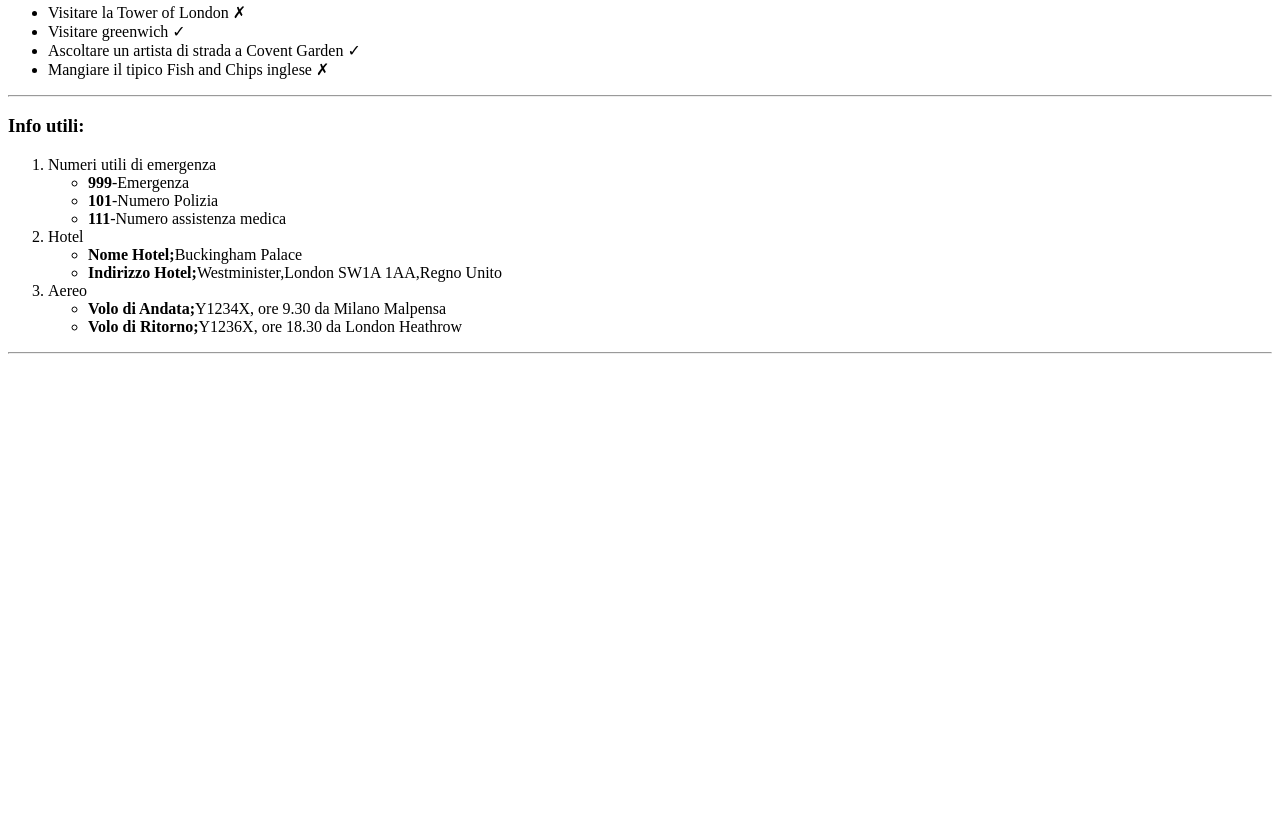
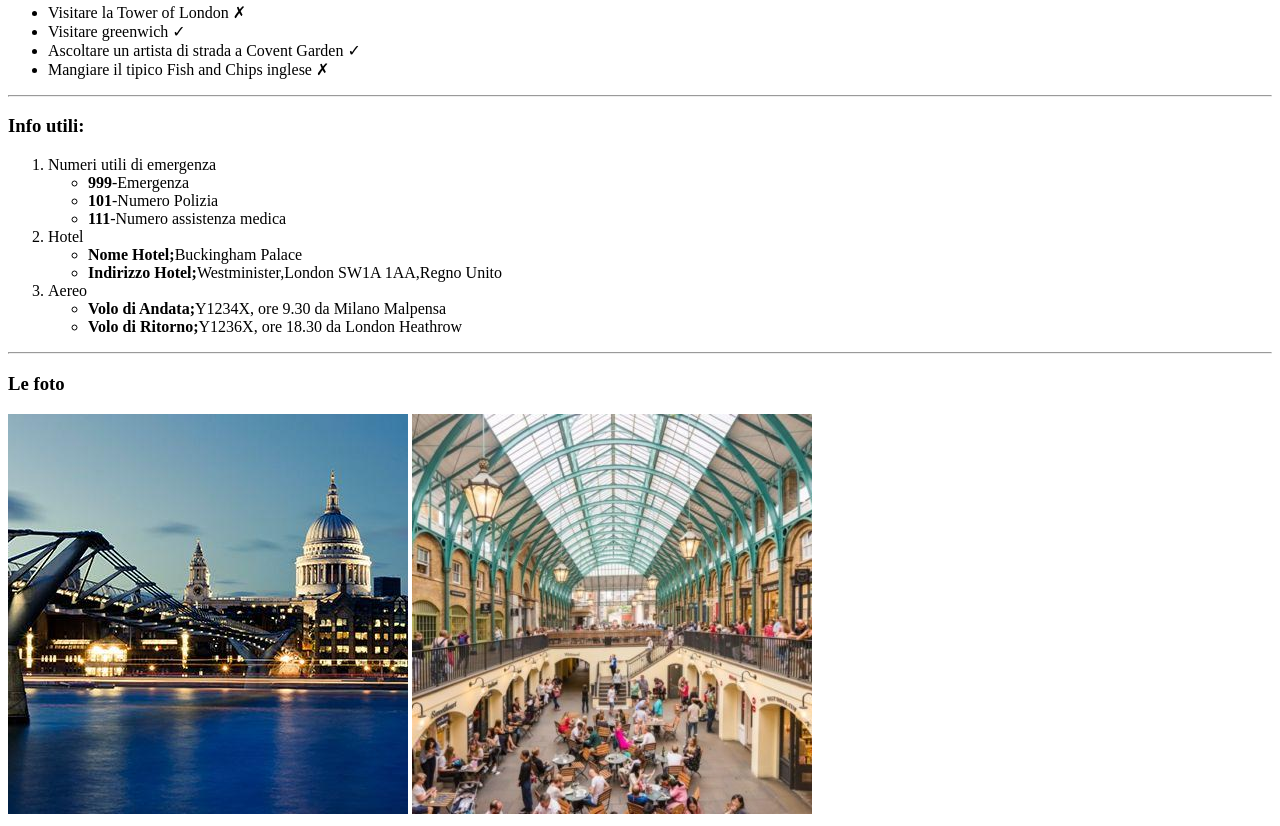
Before and after one commit to FrancescoLoCasto/html-london-trip, a plain HTML site: page index.html in a window 1280 px wide. Shown: the part 932-1758 px from the top of the page. Before the commit the page ends 1294 px from the top, so only its background shows below. Drawn offline with Linux system fonts and the light colour scheme.

Commit message:
Last Pic footer

```diff
--- a/index.html
+++ b/index.html
@@ -155,7 +155,15 @@
             <hr>
         </footer>
     </div>
+    </main>
+        <!-- Le foto  -->
+    <footer>
+        <h3>
+            Le foto
+        </h3>
 
-    </main>
+        <img src="img/london-400x400-compressor_0.jpg" alt="">
+        <img src="img/London-Wider-Area-e1597319992670-400x400.jpg" alt="">
+    </footer>
 </body>
 </html>
```
